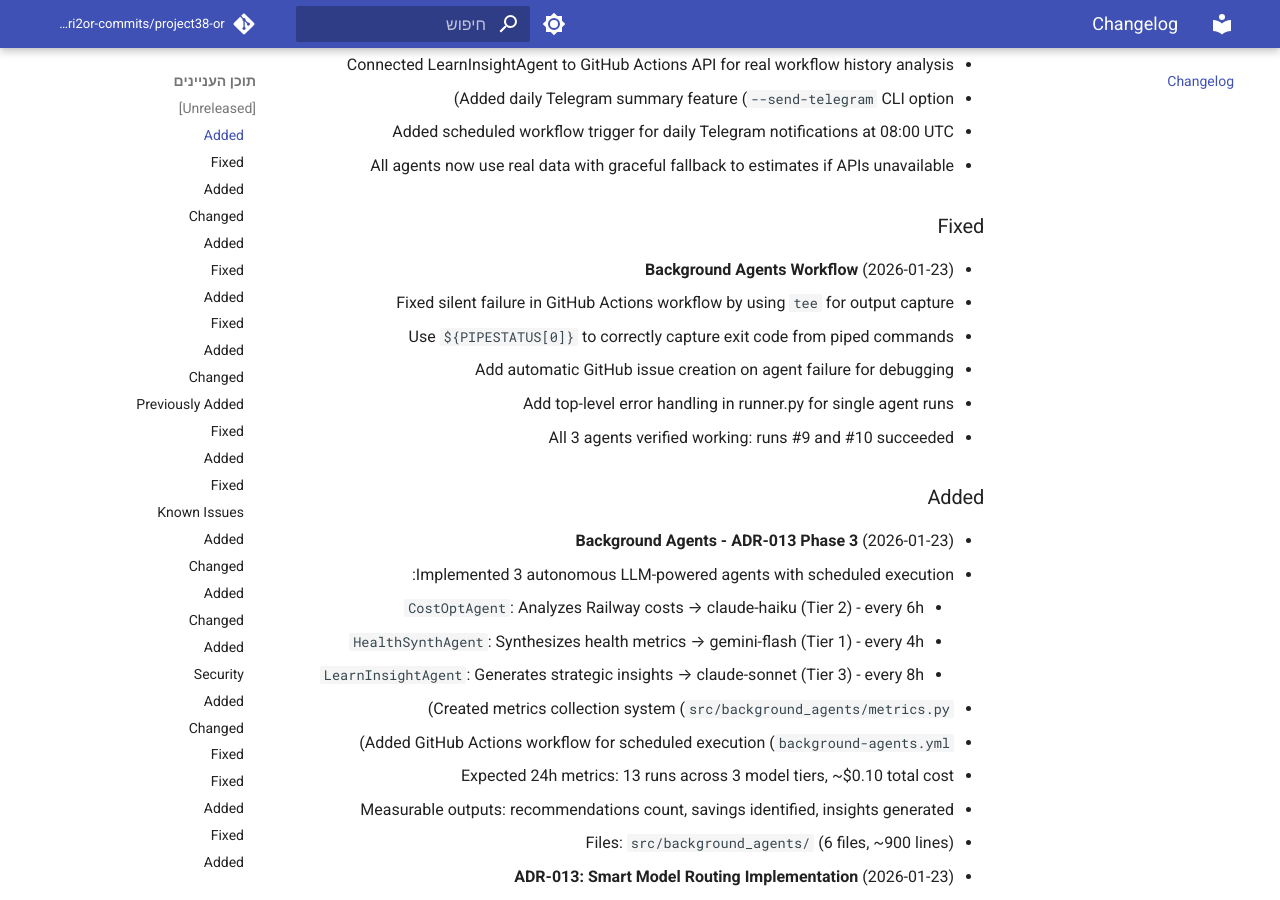
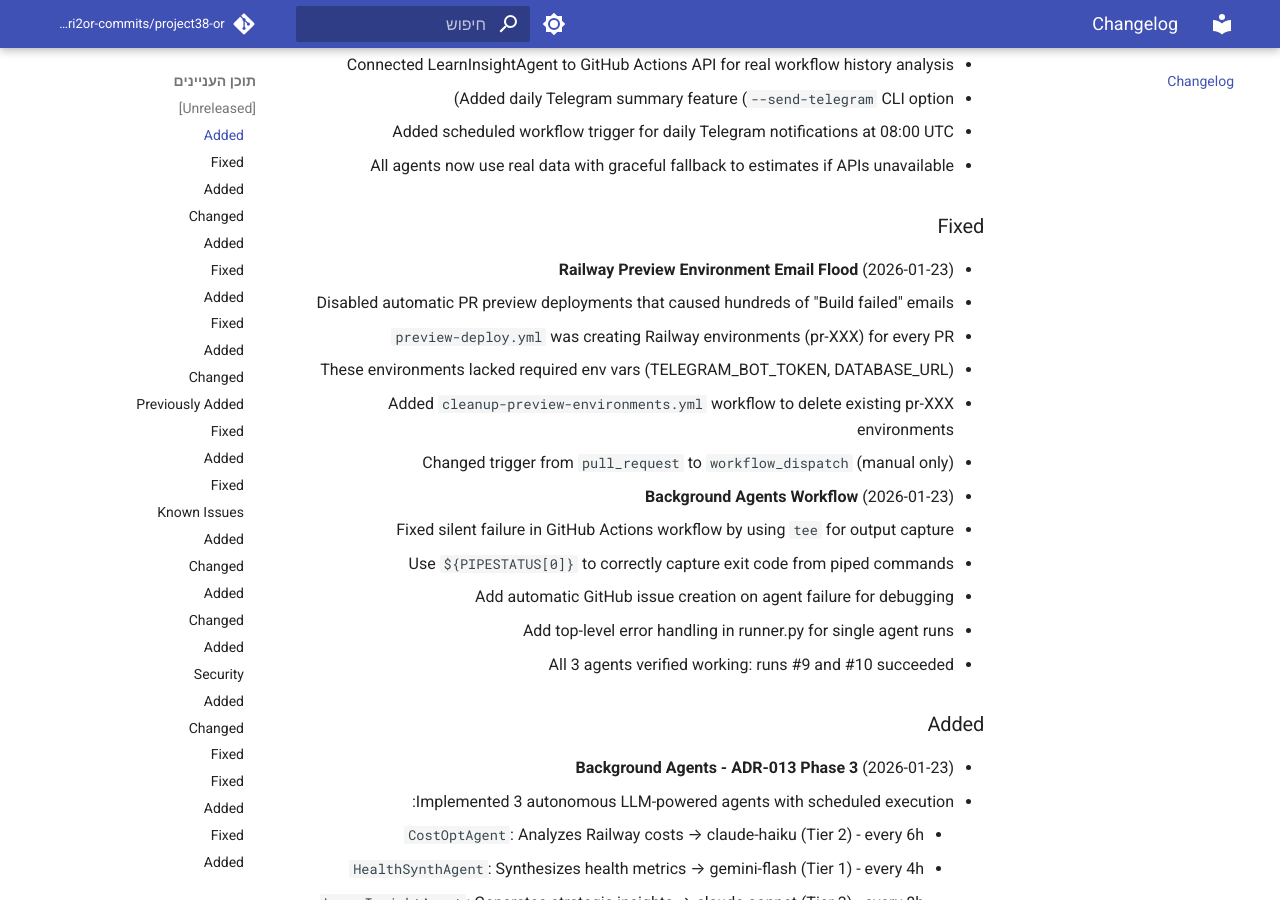
Before and after one commit to edri2or-commits/project38-or, an MkDocs documentation site: the page built from docs/changelog.md, in a window 1280 px wide and 900 px high, scrolled down 506 px. Built offline with MkDocs 1.6.1 and Material for MkDocs 9.7.7, drawn with Linux system fonts in a browser that asks for light colours; comment, search, counter and statistics services are not loaded.

Commit message:
fix: disable automatic PR preview deployments causing email flood (#486)
* fix: disable automatic PR preview deployments

PROBLEM:
- preview-deploy.yml was creating Railway environments (pr-XXX) for every PR
- These environments lack required env vars (TELEGRAM_BOT_TOKEN, DATABASE_URL)
- Build failures sent email notifications for EACH environment
- Result: Hundreds of "Build failed" emails per day

SOLUTION:
- Disabled automatic trigger (changed from pull_request to workflow_dispatch)
- Added cleanup-preview-environments.yml to delete existing pr-XXX environments
- Run cleanup workflow to remove all preview environments at once

TO CLEAN UP EXISTING ENVIRONMENTS:
Run: Actions → Cleanup Preview Environments → dry_run=false

https://claude.ai/code/session_01HuCx3hg6QrPw5CuFkQNfdi

* docs: add changelog entry for preview environment fix

https://claude.ai/code/session_01HuCx3hg6QrPw5CuFkQNfdi

---------

Co-authored-by: Claude <noreply@anthropic.com>

```diff
--- a/docs/changelog.md
+++ b/docs/changelog.md
@@ -17,6 +17,13 @@ and this project adheres to [Semantic Versioning](https://semver.org/spec/v2.0.0
   - All agents now use real data with graceful fallback to estimates if APIs unavailable
 
 ### Fixed
+- **Railway Preview Environment Email Flood** (2026-01-23)
+  - Disabled automatic PR preview deployments that caused hundreds of "Build failed" emails
+  - `preview-deploy.yml` was creating Railway environments (pr-XXX) for every PR
+  - These environments lacked required env vars (TELEGRAM_BOT_TOKEN, DATABASE_URL)
+  - Added `cleanup-preview-environments.yml` workflow to delete existing pr-XXX environments
+  - Changed trigger from `pull_request` to `workflow_dispatch` (manual only)
+
 - **Background Agents Workflow** (2026-01-23)
   - Fixed silent failure in GitHub Actions workflow by using `tee` for output capture
   - Use `${PIPESTATUS[0]}` to correctly capture exit code from piped commands
```
Also changed, not shown: 2 other files.
